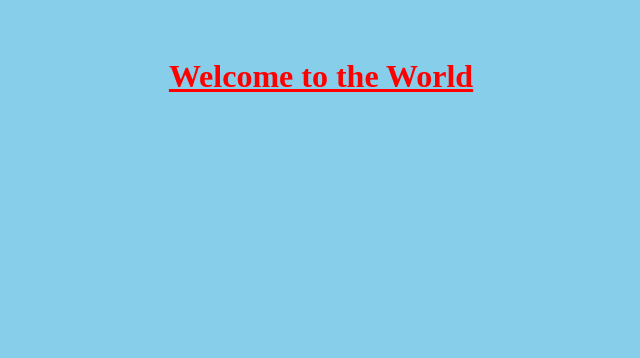
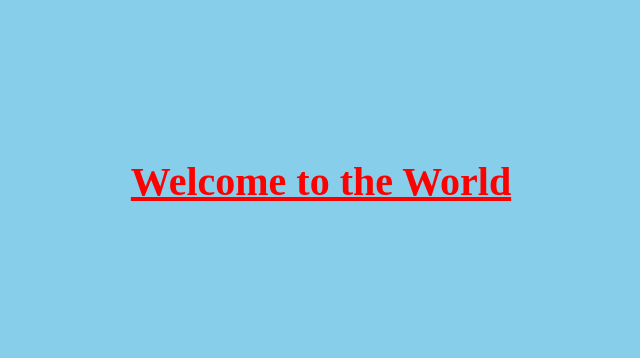
Before and after one commit to Ajay-mahajan-19/AJAX, a plain HTML site: page index.html in a window 1280 px wide. Shown: the whole page, without its empty margins (319-959 px from the left). Drawn offline with Linux system fonts and the light colour scheme.

Commit message:
Update index.html

```diff
--- a/index.html
+++ b/index.html
@@ -7,7 +7,8 @@
       h1{
         color: red;
         text-decoration: underline;
-        padding: 50px;
+        padding: 150px;
+        font-size: 40px;
       }
     </style>
   </head>
```
